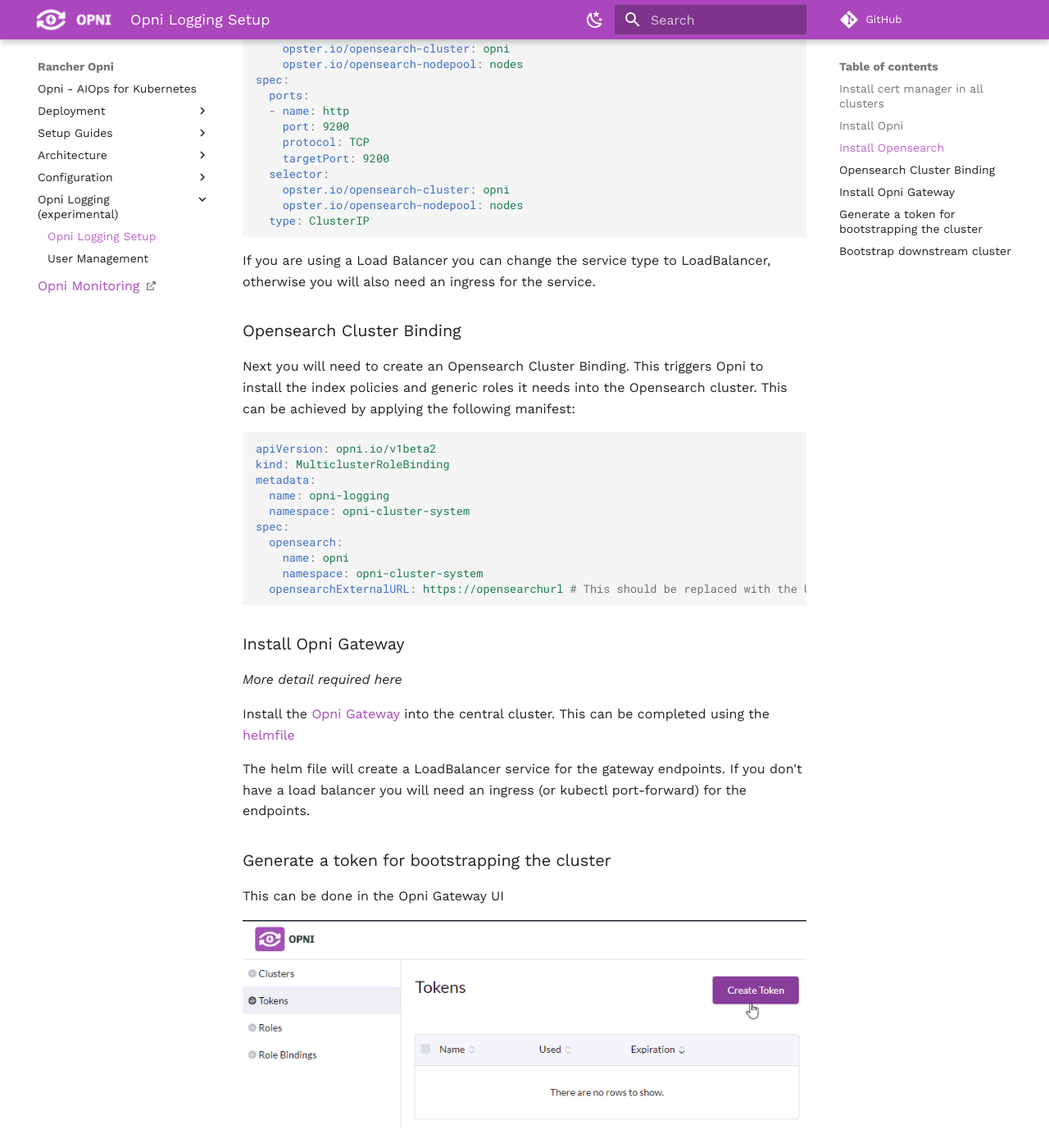
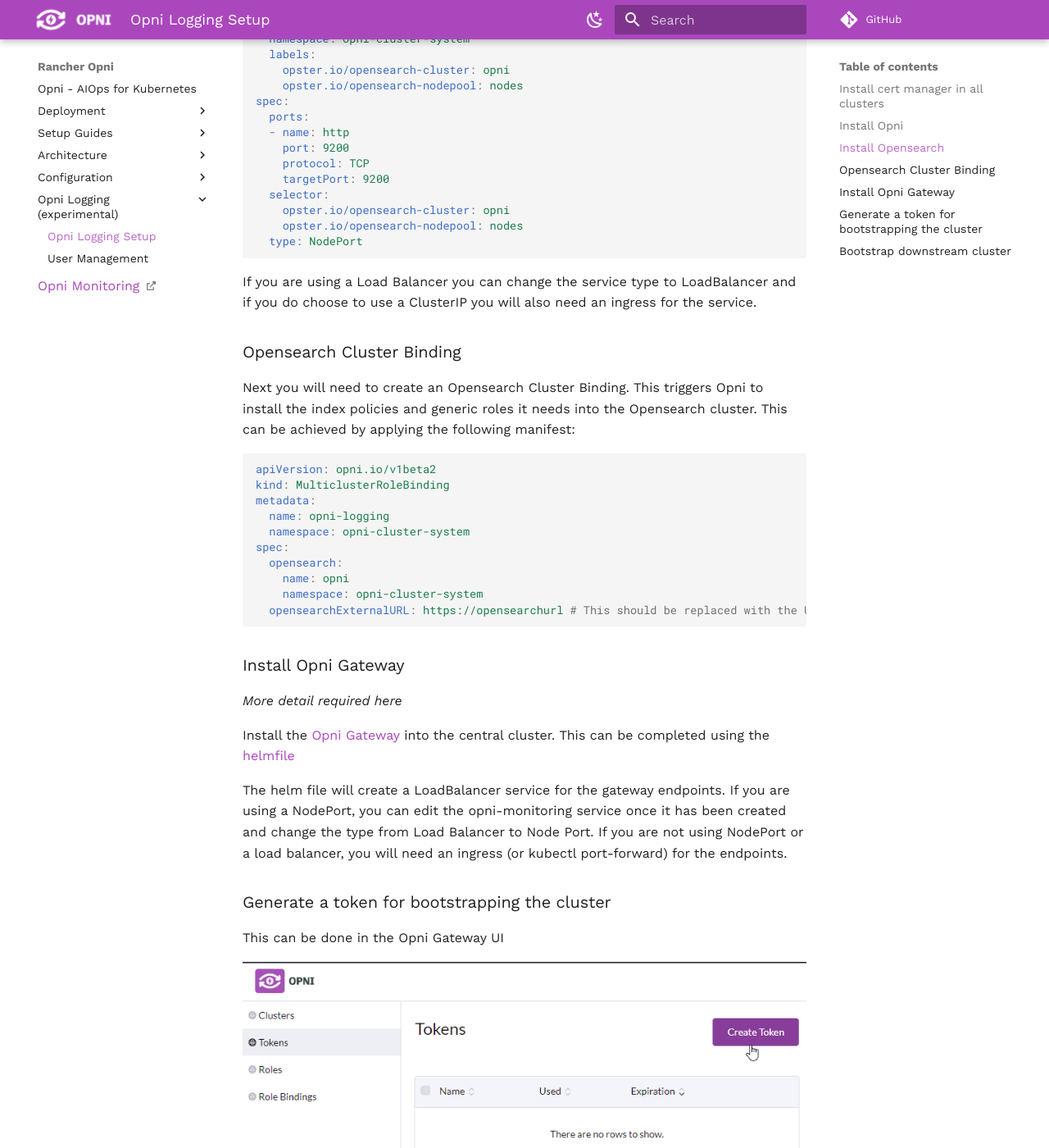
Before and after one commit to rancher/opni-docs, an MkDocs documentation site: the page built from docs/logging/logging.md, in a window 1280 px wide and 1400 px high, scrolled down 2310 px. Shown: the whole window at 82% size. Built offline with MkDocs 1.6.1 and Material for MkDocs 9.7.7, drawn with Linux system fonts in a browser that asks for light colours; comment, search, counter and statistics services are not loaded; the version menu is left out; some of the changed text lies outside the part shown.

````diff
--- a/docs/logging/logging.md
+++ b/docs/logging/logging.md
@@ -20,7 +20,7 @@ This can be achieved by applying the following manifests from the [Opni repo](ht
 ### Install Opensearch
 Opni makes use of, and contributes to, the official Opensearch operator.  This is currently hosted at [https://github.com/Opster/opensearch-k8s-operator](https://github.com/Opster/opensearch-k8s-operator).
 
-The cluster must be called Opni and installed into the `opni-cluster-system` namespace.  The following yaml can be used to create the cluster
+The cluster must be called Opni and installed into the `opni-cluster-system` namespace. Create this namespace on your cluster if it does not already exist.  The following yaml can be used to create the cluster
 ```yaml
 apiVersion: opensearch.opster.io/v1
 kind: OpenSearchCluster
@@ -92,10 +92,10 @@ spec:
   selector:
     opster.io/opensearch-cluster: opni
     opster.io/opensearch-nodepool: nodes
-  type: ClusterIP
+  type: NodePort
 ```
 
-If you are using a Load Balancer you can change the service type to LoadBalancer, otherwise you will also need an ingress for the service.
+If you are using a Load Balancer you can change the service type to LoadBalancer and if you do choose to use a ClusterIP you will also need an ingress for the service.
 
 ### Opensearch Cluster Binding
 Next you will need to create an Opensearch Cluster Binding.  This triggers Opni to install the index policies and generic roles it needs into the Opensearch cluster.  This can be achieved by applying the following manifest:
@@ -117,7 +117,7 @@ spec:
 
 Install the [Opni Gateway](https://github.com/rancher/opni-monitoring) into the central cluster. This can be completed using the [helmfile](https://github.com/rancher/opni-monitoring/blob/main/deploy/helmfile.yaml)
 
-The helm file will create a LoadBalancer service for the gateway endpoints.  If you don't have a load balancer you will need an ingress (or kubectl port-forward) for the endpoints.
+The helm file will create a LoadBalancer service for the gateway endpoints. If you are using a NodePort, you can edit the opni-monitoring service once it has been created and change the type from Load Balancer to Node Port. If you are not using NodePort or a load balancer, you will need an ingress (or kubectl port-forward) for the endpoints.
 
 ### Generate a token for bootstrapping the cluster
 This can be done in the Opni Gateway UI
@@ -137,7 +137,7 @@ The command to bootstrap a cluster is slightly different than what is in the UI.
 opnictl bootstrap logging NAME [--insecure-skip-tls-verify] --gateway-url https://OPNI-GATEWAY-URL --token=TOKEN
 ```
 
- - NAME is the friendly name of the cluster.
+ - NAME is the friendly name of the cluster. Different clusters should use a different name.
  - OPNI-GATEWAY-URL should be the address of the Opni Gateway API you have exposed.
  - TOKEN is the token from the UI.
 
````
Also changed, not shown: docs/log-anomaly/log-anomaly.md (added, +41 -0 lines).
